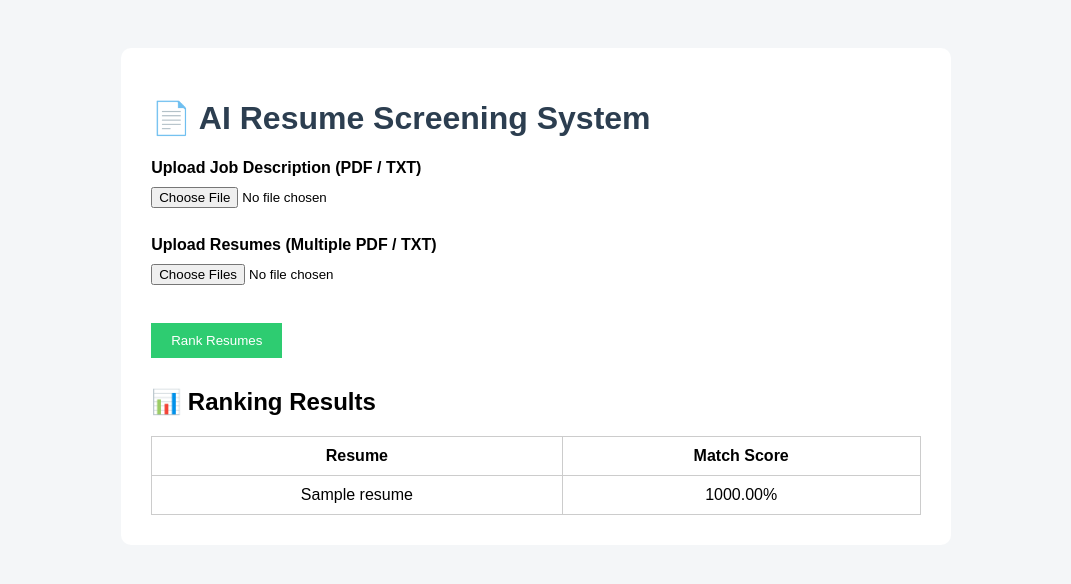
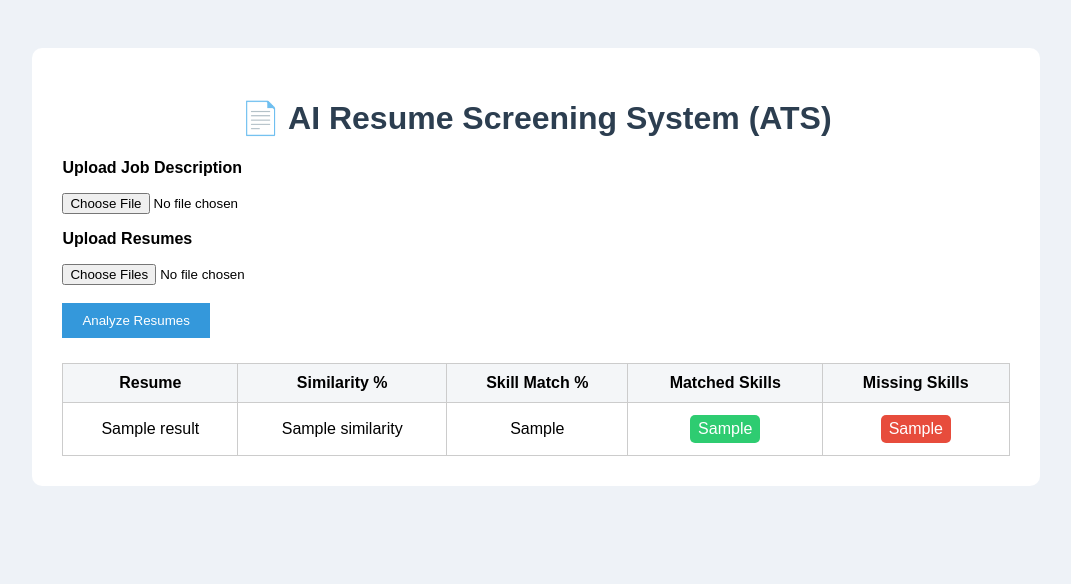
Before and after one commit to sharyuharde22/AI_Resume_Screening, a Flask app: template templates/index.html in a window 1280 px wide. Shown: the top 584 px of the page, without its empty margins (104-1175 px from the left). Run offline with Flask 3, Linux system fonts and the light colour scheme; the template is opened without the code that fills it: most values are stand-ins (such as "Sample title", 1, 10 or a date in 2020).

Commit message:
Enhanced resume screening with skill extraction and improved ATS UI

```diff
--- a/app.py
+++ b/app.py
@@ -15,17 +15,14 @@ def home():
     results = None
 
     if request.method == "POST":
-        # Save Job Description
         jd_file = request.files["job_description"]
         jd_path = os.path.join(UPLOAD_JD, jd_file.filename)
         jd_file.save(jd_path)
 
-        # Save Resumes
         resume_files = request.files.getlist("resumes")
         for r in resume_files:
             r.save(os.path.join(UPLOAD_RESUMES, r.filename))
 
-        # Rank resumes
         results = rank_resumes(UPLOAD_RESUMES, jd_path)
 
     return render_template("index.html", results=results)
--- /dev/null
+++ b/job_description/jd.txt
@@ -0,0 +1,2 @@
+Looking for a Python developer with experience in machine learning, data analysis,
+NLP, Flask, and SQL. Candidate should understand algorithms and model evaluation.
--- /dev/null
+++ b/resumes/resume1.txt
@@ -0,0 +1,2 @@
+Python developer with experience in machine learning, data analysis, Flask,
+scikit-learn, and SQL. Worked on NLP projects.
--- /dev/null
+++ b/resumes/resume2.txt
@@ -0,0 +1 @@
+Frontend developer skilled in HTML, CSS, JavaScript, and React.
--- a/templates/index.html
+++ b/templates/index.html
@@ -3,41 +3,57 @@
 <head>
     <title>AI Resume Screening System</title>
     <style>
-        body { font-family: Arial; background: #f4f6f8; padding: 40px; }
-        .box { background: white; padding: 30px; width: 65%; margin: auto; border-radius: 10px; }
-        h1 { color: #2c3e50; }
-        input, button { margin: 10px 0; }
-        table { width: 100%; border-collapse: collapse; margin-top: 20px; }
+        body { font-family: Arial; background: #eef2f7; padding: 40px; }
+        .box { background: white; padding: 30px; width: 80%; margin: auto; border-radius: 10px; }
+        h1 { text-align: center; color: #2c3e50; }
+        button { background: #3498db; color: white; padding: 10px 20px; border: none; cursor: pointer; }
+        table { width: 100%; border-collapse: collapse; margin-top: 25px; }
         th, td { border: 1px solid #ccc; padding: 10px; text-align: center; }
-        button { padding: 10px 20px; background: #2ecc71; border: none; color: white; cursor: pointer; }
+        th { background: #f4f6f8; }
+        .tag { background: #2ecc71; color: white; padding: 5px 8px; margin: 2px; display: inline-block; border-radius: 5px; }
+        .missing { background: #e74c3c; }
     </style>
 </head>
 <body>
 
 <div class="box">
-    <h1>📄 AI Resume Screening System</h1>
+    <h1>📄 AI Resume Screening System (ATS)</h1>
 
     <form method="POST" enctype="multipart/form-data">
-        <label><b>Upload Job Description (PDF / TXT)</b></label><br>
-        <input type="file" name="job_description" required><br><br>
+        <p><b>Upload Job Description</b></p>
+        <input type="file" name="job_description" required>
 
-        <label><b>Upload Resumes (Multiple PDF / TXT)</b></label><br>
+        <p><b>Upload Resumes</b></p>
         <input type="file" name="resumes" multiple required><br><br>
 
-        <button type="submit">Rank Resumes</button>
+        <button type="submit">Analyze Resumes</button>
     </form>
 
     {% if results %}
-    <h2>📊 Ranking Results</h2>
     <table>
         <tr>
             <th>Resume</th>
-            <th>Match Score</th>
+            <th>Similarity %</th>
+            <th>Skill Match %</th>
+            <th>Matched Skills</th>
+            <th>Missing Skills</th>
         </tr>
-        {% for resume, score in results %}
+
+        {% for r in results %}
         <tr>
-            <td>{{ resume }}</td>
-            <td>{{ "%.2f"|format(score * 100) }}%</td>
+            <td>{{ r.name }}</td>
+            <td>{{ r.similarity }}</td>
+            <td>{{ r.skill_match }}</td>
+            <td>
+                {% for s in r.matched_skills %}
+                    <span class="tag">{{ s }}</span>
+                {% endfor %}
+            </td>
+            <td>
+                {% for s in r.missing_skills %}
+                    <span class="tag missing">{{ s }}</span>
+                {% endfor %}
+            </td>
         </tr>
         {% endfor %}
     </table>
--- /dev/null
+++ b/uploads/jd/JD.txt
@@ -0,0 +1,2 @@
+Looking for a Python developer with experience in machine learning, data analysis,
+NLP, Flask, and SQL. Candidate should understand algorithms and model evaluation.
```
Also changed, not shown: resume_ranker.py (+43 -13 lines), skills.py (added, +8 -0 lines), 3 other files.
